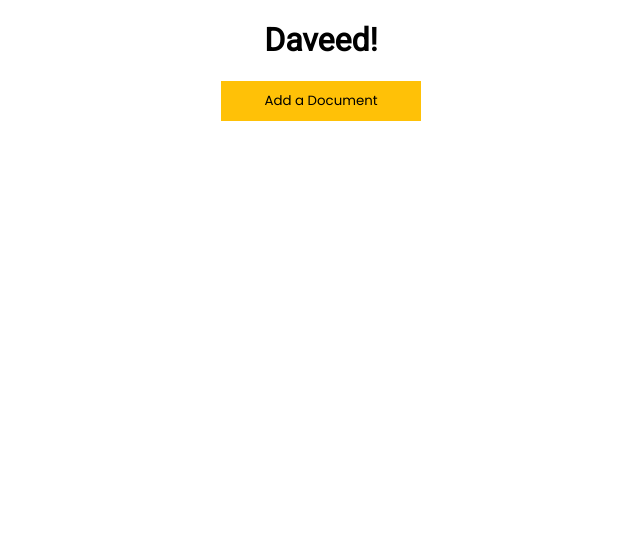
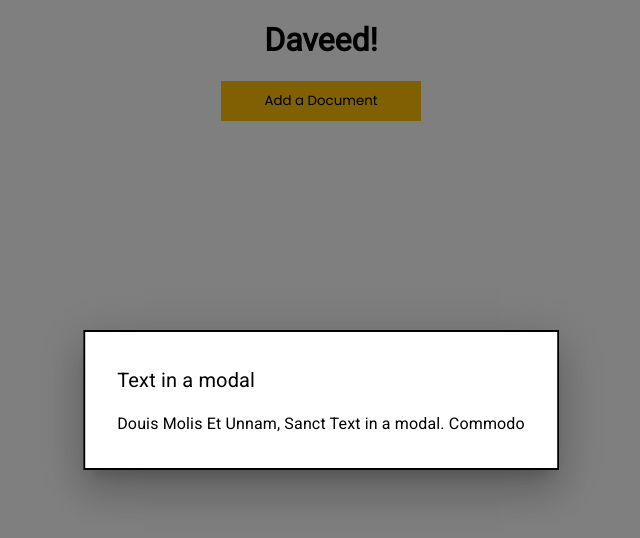
Before and after one commit to davido242/google-docs-react, a React (Create React App) app: page / in a window 1280 px wide. Both pictures are taken after a click on the button "Add a Document". Shown: the top 538 px of the page, without its empty margins (319-959 px from the left). Built offline with nearby package versions, Linux system fonts and the light colour scheme.

Commit message:
Installed material UI and added modal

```diff
--- a/package.json
+++ b/package.json
@@ -3,6 +3,9 @@
   "version": "0.1.0",
   "private": true,
   "dependencies": {
+    "@emotion/react": "^11.9.3",
+    "@emotion/styled": "^11.9.3",
+    "@mui/material": "^5.9.1",
     "@testing-library/jest-dom": "^5.16.4",
     "@testing-library/react": "^13.3.0",
     "@testing-library/user-event": "^13.5.0",
--- a/src/components/docs.js
+++ b/src/components/docs.js
@@ -1,13 +1,22 @@
 import React from "react";
+import Modal from './modal';
 
 
 export default function Docs() {
+    const [open, setOpen] = React.useState(false);
+    const handleOpen = () => setOpen(true);
+
     return(
         <div className="docs-main">
             <h1>Daveed!</h1>
-            <button className="add-docs">
+            <button className="add-docs" onClick={handleOpen}>
                 Add a Document
             </button>
+
+            <Modal
+            open={open}
+            setOpen={setOpen}
+            />
         </div>
 
     )
--- /dev/null
+++ b/src/components/modal.js
@@ -0,0 +1,44 @@
+import React from "react";
+import Box from '@mui/material/Box';
+import Button from '@mui/material/Button';
+import Typography from '@mui/material/Typography';
+import Modal from '@mui/material/Modal';
+
+const style = {
+    position: 'absolute',
+    top: '50%',
+    left: '50%',
+    transform: 'translate(-50% , -50%)',
+    width: '400',
+    bgcolor: 'background.paper',
+    border: '2px solid #000',
+    boxShadow: 24,
+    p: 4,
+}
+
+export default function ModalComponent({
+    open,
+    setOpen,
+}) {
+    const handleClose = () => setOpen(false);
+
+    return (
+        <div>
+            <Modal
+                open={open}
+                onclose={handleClose}
+                arial-labelledby="modal-modal-title"
+                arial-describedby="modal-modal-description"
+            >
+                <Box sx={style}>
+                    <Typography id="modal-modal-title" variant="h6" component="h2">
+                        Text in a modal
+                    </Typography>
+                    <Typography id="modal-modal-description" sx={{mt: 2}}>
+                        Douis Molis Et Unnam, Sanct Text in a modal. Commodo
+                    </Typography>
+                </Box>
+            </Modal>
+        </div>
+    );
+}
```
Also changed, not shown: 1 other file (tests, documents, lock files or other folders).
